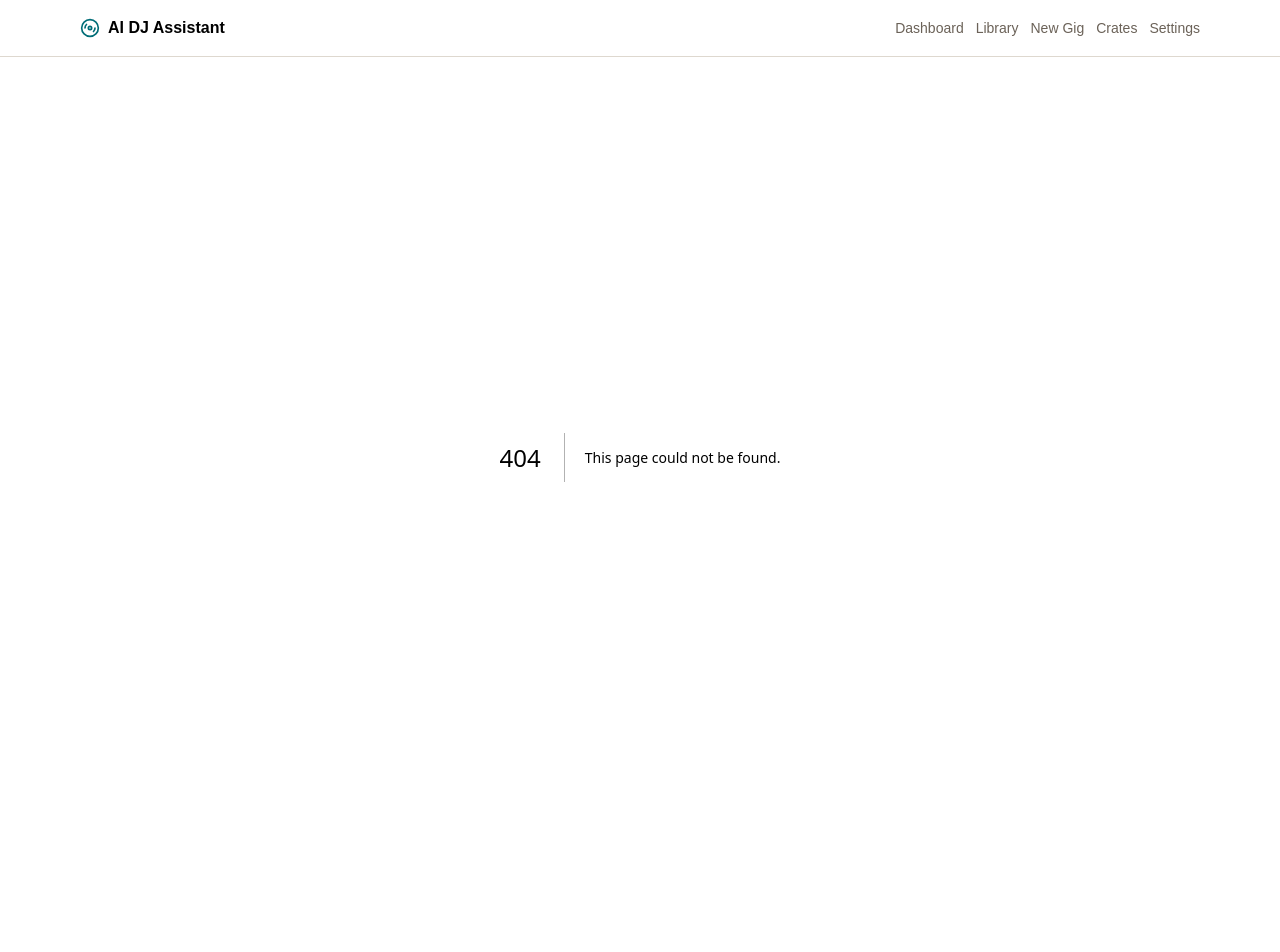
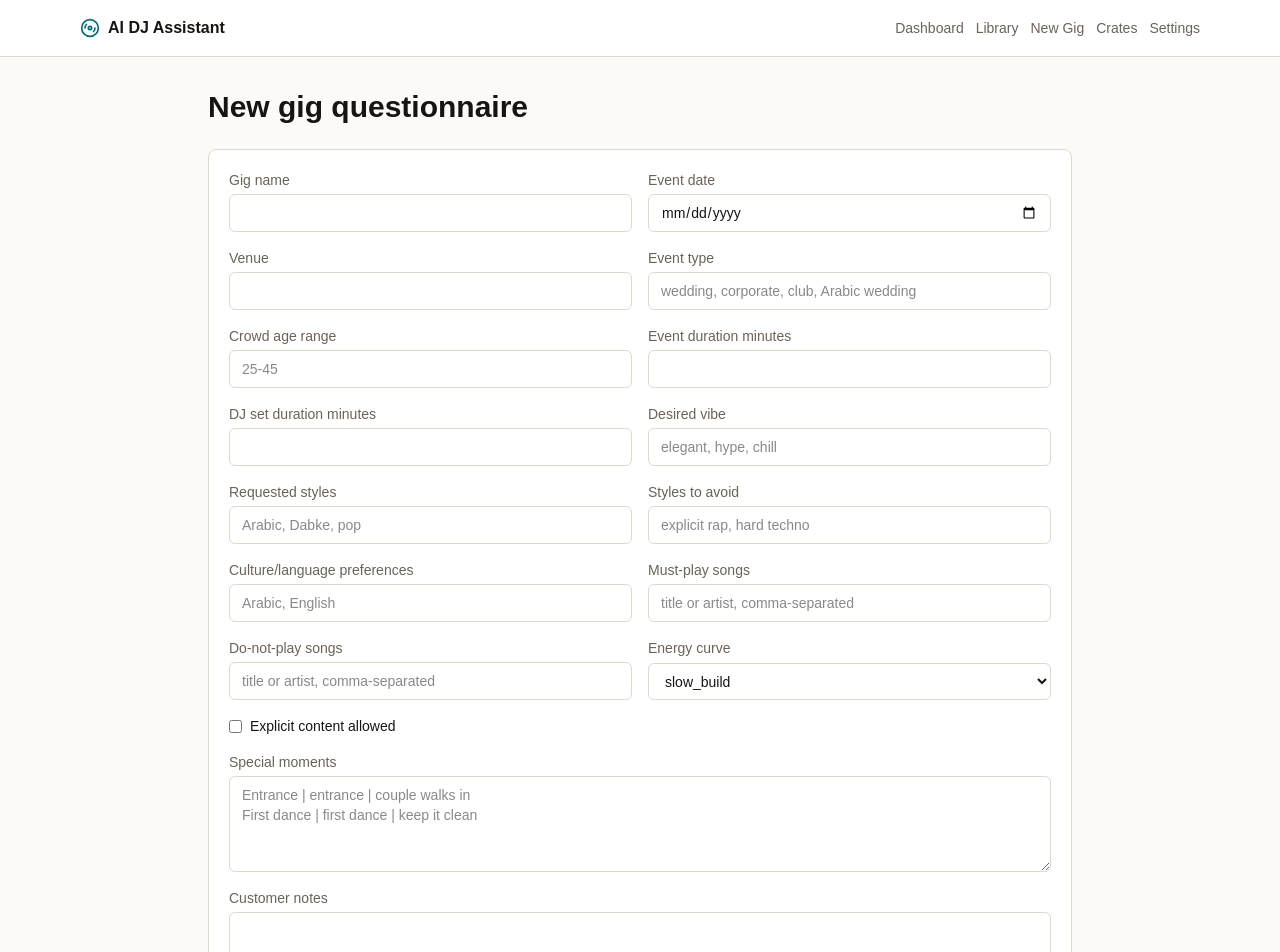
Before and after one commit to rshahoud2-png/DJ---assistant-, a Next.js app: page /gigs/new in a window 1280 px wide. Before the commit this address had no page. Shown: the top 952 px of the page. Before the commit the page ends 857 px from the top, so only its background shows below. Built offline with nearby package versions, Linux system fonts and the light colour scheme.

Commit message:
Add new gig questionnaire page

```diff
--- /dev/null
+++ b/src/app/gigs/new/page.tsx
@@ -0,0 +1,66 @@
+import type { InputHTMLAttributes } from "react";
+import { createGig } from "../actions";
+
+const curves = [
+  "dinner_to_party",
+  "slow_build",
+  "high_energy_all_night",
+  "peak_then_cool_down",
+  "chill_lounge",
+  "wedding_flow",
+  "arabic_wedding_flow",
+];
+
+export default function NewGigPage() {
+  return (
+    <main className="mx-auto max-w-4xl px-4 py-8">
+      <h1 className="text-3xl font-bold">New gig questionnaire</h1>
+      <form action={createGig} className="mt-6 grid gap-4 rounded-lg border border-[var(--border)] bg-white p-5">
+        <div className="grid gap-4 md:grid-cols-2">
+          <Field name="name" label="Gig name" required />
+          <Field name="event_date" label="Event date" type="date" />
+          <Field name="venue" label="Venue" />
+          <Field name="event_type" label="Event type" placeholder="wedding, corporate, club, Arabic wedding" required />
+          <Field name="crowd_age_range" label="Crowd age range" placeholder="25-45" />
+          <Field name="event_duration" label="Event duration minutes" type="number" />
+          <Field name="dj_set_duration" label="DJ set duration minutes" type="number" />
+          <Field name="desired_vibe" label="Desired vibe" placeholder="elegant, hype, chill" />
+          <Field name="requested_styles" label="Requested styles" placeholder="Arabic, Dabke, pop" />
+          <Field name="styles_to_avoid" label="Styles to avoid" placeholder="explicit rap, hard techno" />
+          <Field name="culture_language_preferences" label="Culture/language preferences" placeholder="Arabic, English" />
+          <Field name="must_play_songs" label="Must-play songs" placeholder="title or artist, comma-separated" />
+          <Field name="do_not_play_songs" label="Do-not-play songs" placeholder="title or artist, comma-separated" />
+          <label className="grid gap-1">
+            <span className="label">Energy curve</span>
+            <select className="field" name="energy_curve" defaultValue="slow_build">
+              {curves.map((curve) => <option key={curve}>{curve}</option>)}
+            </select>
+          </label>
+        </div>
+        <label className="flex items-center gap-2 text-sm">
+          <input type="checkbox" name="explicit_content_allowed" />
+          Explicit content allowed
+        </label>
+        <label className="grid gap-1">
+          <span className="label">Special moments</span>
+          <textarea className="field min-h-24" name="special_moments" placeholder={"Entrance | entrance | couple walks in\nFirst dance | first dance | keep it clean"} />
+        </label>
+        <label className="grid gap-1">
+          <span className="label">Customer notes</span>
+          <textarea className="field min-h-24" name="customer_notes" />
+        </label>
+        <button className="btn btn-primary w-fit">Save questionnaire</button>
+      </form>
+    </main>
+  );
+}
+
+function Field(props: { name: string; label: string } & InputHTMLAttributes<HTMLInputElement>) {
+  const { label, ...input } = props;
+  return (
+    <label className="grid gap-1">
+      <span className="label">{label}</span>
+      <input className="field" {...input} />
+    </label>
+  );
+}
```
